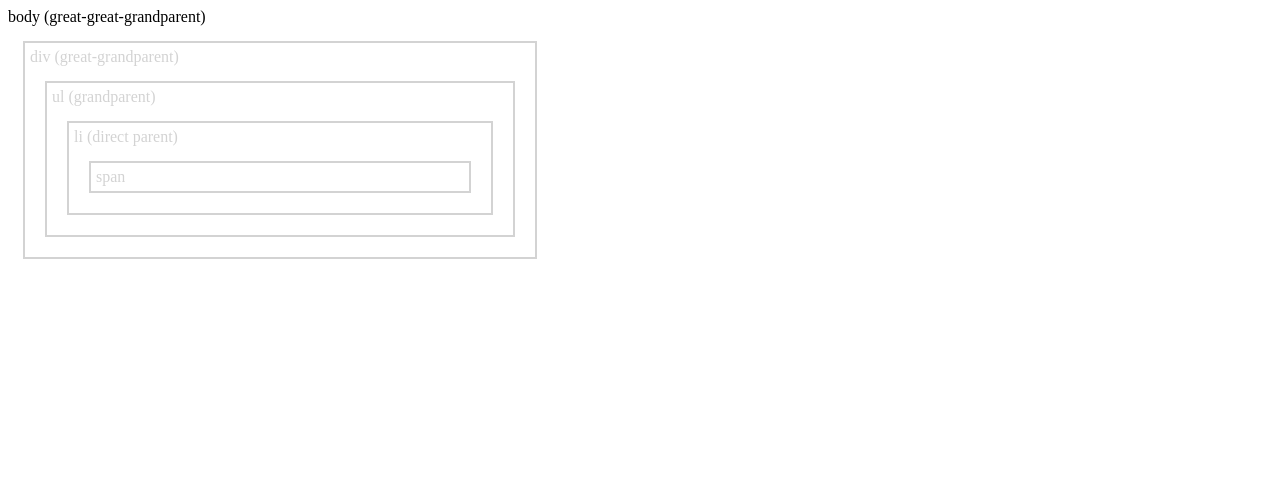
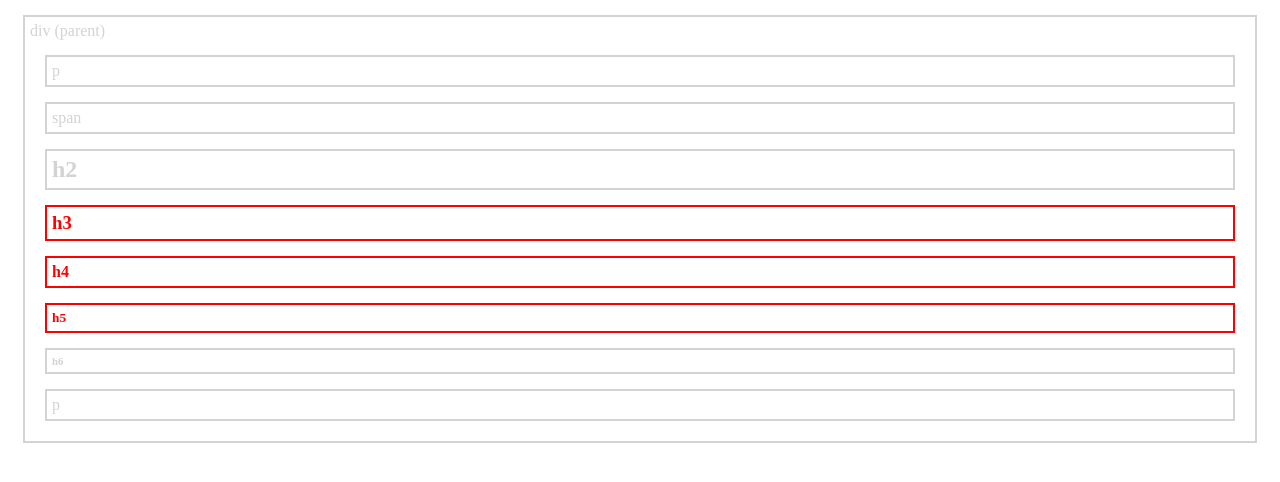
Before and after one commit to Himanshu-Sharma713/jQuery, a plain HTML site: page Day-1/index1.html in a window 1280 px wide. Drawn offline with nearby package versions, Linux system fonts and the light colour scheme.

Commit message:
update phase-6

```diff
--- a/Day-1/index1.html
+++ b/Day-1/index1.html
@@ -2,7 +2,7 @@
 <html>
   <head>
     <style>
-      .ancestors * {
+      .siblings * {
         display: block;
         border: 2px solid lightgrey;
         color: lightgrey;
@@ -13,24 +13,21 @@
     <script src="https://ajax.googleapis.com/ajax/libs/jquery/3.7.1/jquery.min.js"></script>
     <script>
       $(document).ready(function () {
-        $("div").find().css({ color: "red", border: "2px solid red" });
+        $("h2").nextUntil("h6").css({ color: "red", border: "2px solid red" });
       });
     </script>
   </head>
-
-  <body class="ancestors">
-    body (great-great-grandparent)
-    <div style="width: 500px">
-      div (great-grandparent)
-      <ul>
-        ul (grandparent)
-        <li>
-          li (direct parent)
-          <span>span</span>
-        </li>
-      </ul>
+  <body class="siblings">
+    <div>
+      div (parent)
+      <p>p</p>
+      <span>span</span>
+      <h2>h2</h2>
+      <h3>h3</h3>
+      <h4>h4</h4>
+      <h5>h5</h5>
+      <h6>h6</h6>
+      <p>p</p>
     </div>
   </body>
-
-  <!-- The outer red border, before the body element, is the html element (also an ancestor) -->
 </html>
```
